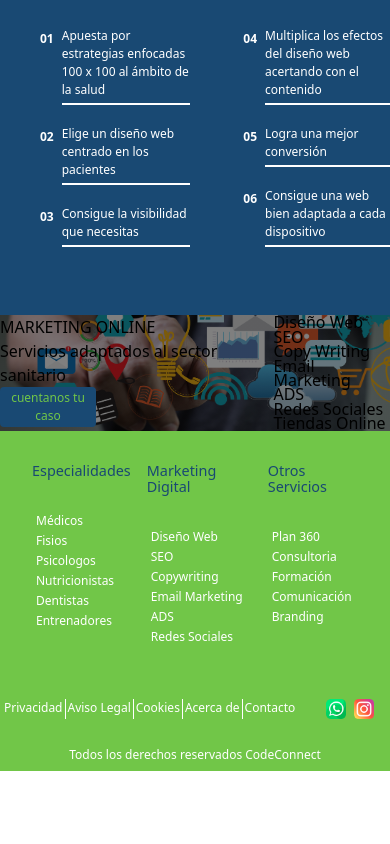
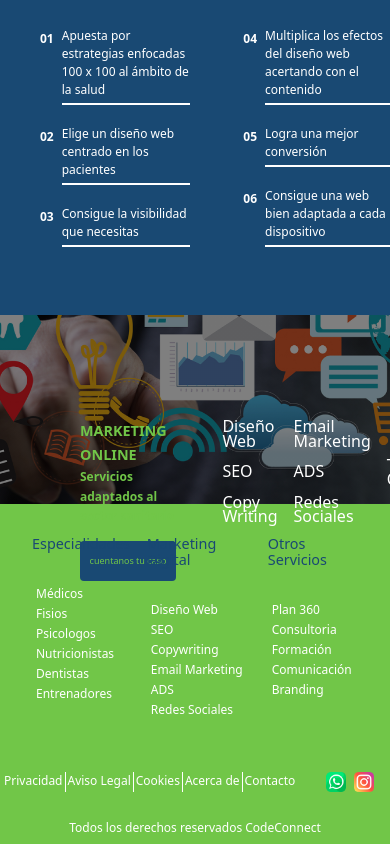
Before and after one commit to rochamiguel1/codeconnect2.0, a React (Create React App) app: page /Ads in a window 390 px wide. Shown: the part 989-1833 px from the top of the page. Before the commit the page ends 1760 px from the top, so only its background shows below. Built offline with nearby package versions, Linux system fonts and the light colour scheme.

Commit message:
modelo responsive

```diff
--- a/src/components/Strategy/Mixstrategy.css
+++ b/src/components/Strategy/Mixstrategy.css
@@ -4,5 +4,181 @@
     background-attachment: fixed;
     background-repeat: no-repeat;
     background-size:cover;
+    background-position: center;
     display: flex;
+    padding: 5rem;
+
+    .textoMstra {
+        display: flex;
+        flex-direction: column;
+        justify-content: flex-start;
+        height: 9.25rem;
+        width: 21.5625rem;
+    }
+
+    .textoMstra h2 {
+        font-size: 2em;
+        line-height: 2.5rem;
+        font-weight: 700;
+        color: #71C648;
+    }
+
+    .textoMstra h3 {
+        font-size: 1.5rem;
+        line-height: 2rem;
+        font-weight: 700;
+        color: #71C648;
+        margin-bottom: 3rem
+    }
+
+    .contenedorenlacesMstra {
+        display: flex;
+        flex-direction: column;
+        gap: 1rem;
+        margin-left: 12rem;
+    }
+
+    .mstra1 {
+        display: flex;
+        flex-direction: row;
+        color: #ffffff;
+        font-size: 1.5em;
+        font-weight: 700;
+        gap: 1rem;
+    }
+
+    .mstra2 {
+        display: flex;
+        flex-direction: row;
+        color: #ffffff;
+        font-size: 1.5em;
+        font-weight: 700;
+        gap: 1rem;
+    }
+
+    .mstra3 {
+        gap: 1rem;
+        color: #ffffff;
+        font-size: 1.5em;
+        font-weight: 700;
+    }
+
+    .todosenlaces {
+        display: flex;
+
+    }
+
+    @media screen and (max-width:480px) {
+
+        .contenedorMstra {
+            padding: 2.5rem;
+            height: 15rem;
+        }
+
+        .textoMstra {
+            font-size: 0.75em;
+            line-height: 0.75rem;
+            height: 1.8rem;
+            width: 5.9rem;
+        }
+
+        .textoMstra h2 {
+            font-size: 1.5em;
+            line-height: 1.5rem;
+            font-weight: 700;
+            padding-top: 1.5rem;
+        }
+
+        .textoMstra h3 {
+            font-size: 0.75em;
+            line-height: 1rem;
+            font-weight: 700;
+            margin-bottom: 1.2rem;
+        }
+
+        .contenedorenlacesMstra {
+            display: flex;
+            flex-direction: row;
+            height: 1.5rem;
+            width: 2rem;
+            margin-left: 5rem;
+        }
+
+        .mstra1 {
+            display: flex;
+            flex-direction: column;
+            gap: 1rem;
+            font-size: 0.9em;
+            line-height: 0.9rem;
+            padding-top: 1.5rem;
+        }
+
+        .mstra2 {
+            display: flex;
+            flex-direction: column;
+            gap: 1rem;
+            color: #ffffff;
+            font-size: 0.9em;
+            line-height: 0.9rem;
+            padding-top: 1.5rem;
+        }
+
+        .mstra3 {
+            display: flex;
+            flex-direction: column;
+            gap: 1rem;
+            color: #ffffff;
+            font-size: 0.9em;
+            line-height: 0.9rem;
+            padding-top: 3.9rem;
+        }
+
+        .todosenlaces {
+            flex-direction: column;
+            justify-content: center;
+            line-height: 0.9rem
+                /* 32px */
+            ;
+            font-weight: 500;
+
+        }
+
+    }
+     @media screen and ( max-width: 720px) {
+
+
+        .textoMstra h2 {
+            font-size: 1.2em;
+
+        }
+
+        .textoMstra h3 {
+            font-size: 1em;
+            line-height: 1.2rem;
+            margin-bottom: 1rem;
+        }
+
+        .contenedorenlacesMstra {
+            line-height: 1rem;
+           margin-left: 3rem;
+        }
+
+        .mstra1 {
+            display: flex;
+           flex-direction: column;
+            font-size: 1em;
+
+        }
+        .mstra2 {
+            display: flex;
+           flex-direction: column;
+            font-size: 1em;
+        }
+        .mstra3 {
+            display: flex;
+            flex-direction: column;
+            font-size: 1em;
+
+        }
 }
+}
```
